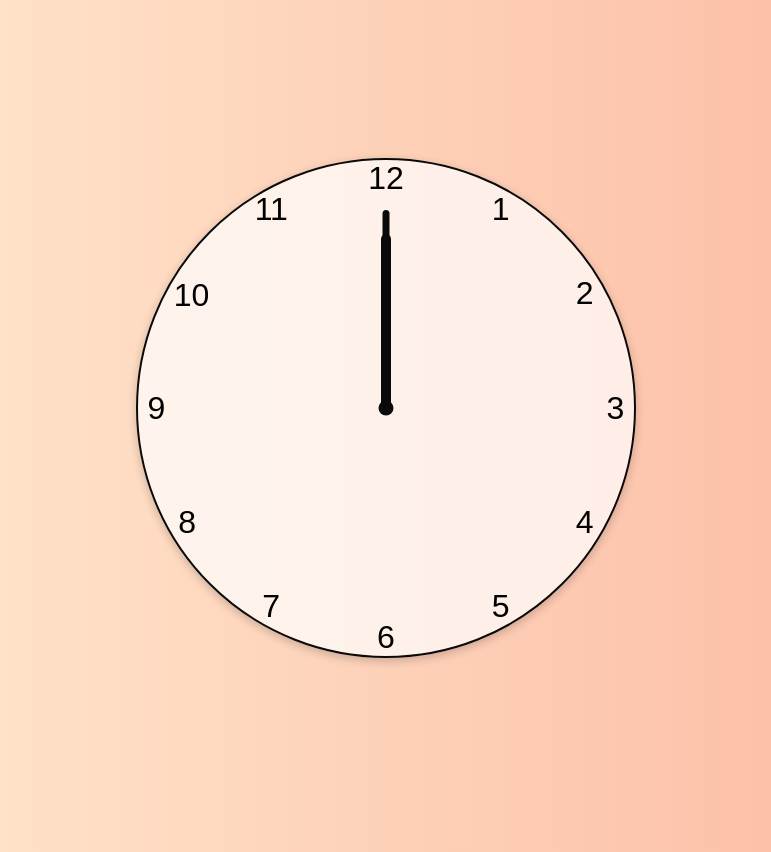
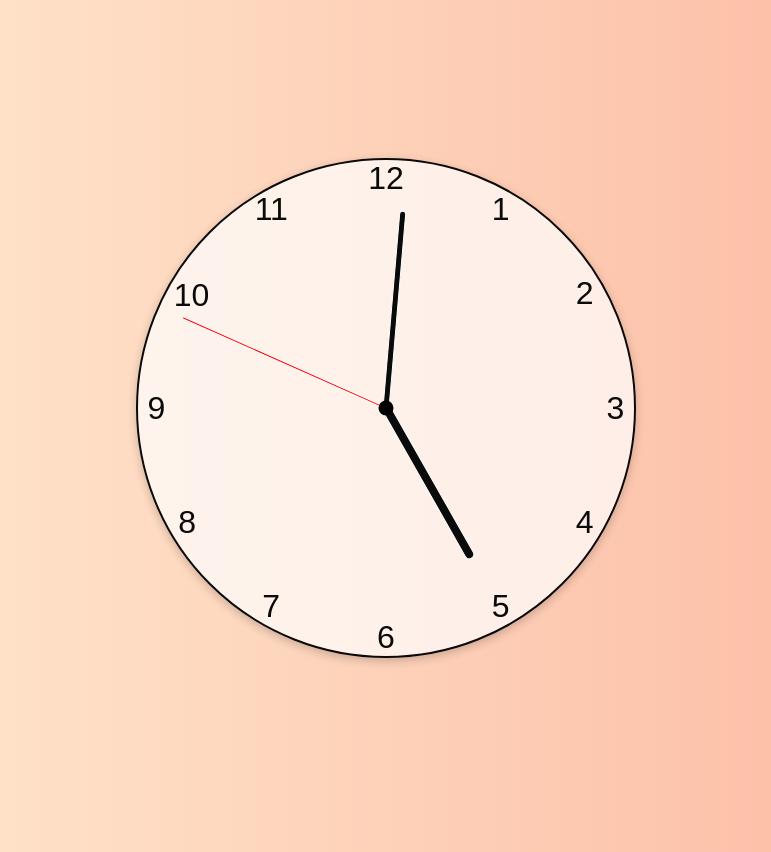
Before and after one commit to laurszalk/Analog-Clock, a plain HTML site: page index.html in a window 1280 px wide. Shown: the whole page, without its empty margins (254-1025 px from the left). Drawn offline with Linux system fonts and the light colour scheme; a web font is replaced by a local one.

Commit message:
added js for set interval, set clock, set rotation

```diff
--- a/index.html
+++ b/index.html
@@ -16,9 +16,9 @@
   </head>
   <body>
     <div class="clock">
-      <div class="hand hour"></div>
-      <div class="hand minute"></div>
-      <div class="hand second"></div>
+      <div class="hand hour" data-hour-hand></div>
+      <div class="hand minute" data-minute-hand></div>
+      <div class="hand second" data-second-hand></div>
       <div class="number number1"><span>1</span></div>
       <div class="number number2"><span>2</span></div>
       <div class="number number3"><span>3</span></div>
--- a/script.js
+++ b/script.js
@@ -0,0 +1,21 @@
+setInterval(setClock, 1000);
+
+const hourHand = document.querySelector("[data-hour-hand]");
+const minuteHand = document.querySelector("[data-minute-hand]");
+const secondHand = document.querySelector("[data-second-hand]");
+
+function setClock() {
+  const currentDate = new Date();
+  const secondsRatio = currentDate.getSeconds() / 60;
+  const minutesRatio = (secondsRatio + currentDate.getMinutes()) / 60;
+  const hoursRatio = (minutesRatio + currentDate.getHours()) / 12;
+  setRotation(secondHand, secondsRatio);
+  setRotation(minuteHand, minutesRatio);
+  setRotation(hourHand, hoursRatio);
+}
+
+function setRotation(element, rotationRatio) {
+  element.style.setProperty("--rotation", rotationRatio * 360);
+}
+
+setClock();
--- a/style.css
+++ b/style.css
@@ -32,6 +32,7 @@
   text-align: center;
   transform: rotate(var(--rotation));
   font-size: 2rem;
+  color: #0a0a0a;
 }
 
 .clock .number1 {
@@ -78,33 +79,35 @@
 }
 
 .clock .hand {
-  --rotation: 30;
+  --rotation: 0;
   position: absolute;
   bottom: 50%;
   left: 50%;
+  border: 1px solid white;
+  border-top-left-radius: 10px;
+  border-top-right-radius: 10px;
   transform-origin: bottom;
-  transform: translateX(-50%) rotate(var(--rotation));
   z-index: 10;
+  transform: translateX(-50%) rotate(calc(var(--rotation) * 1deg));
 }
 
 .clock::after {
   content: "";
   position: absolute;
-  background-color: #0a0a0a;
+  background-color: black;
+  z-index: 11;
   width: 15px;
   height: 15px;
   top: 50%;
   left: 50%;
   transform: translate(-50%, -50%);
   border-radius: 50%;
-  z-index: 11;
 }
 
 clock .hand,
 .clock .hand.hour,
 .clock .hand.minute {
   background-color: #0a0a0a;
-  transform: translateX(-50%);
   border-top-left-radius: 5px;
   border-top-right-radius: 5px;
 }
@@ -122,4 +125,5 @@
 .clock .hand.second {
   width: 3px;
   height: 45%;
+  background-color: red;
 }
```
